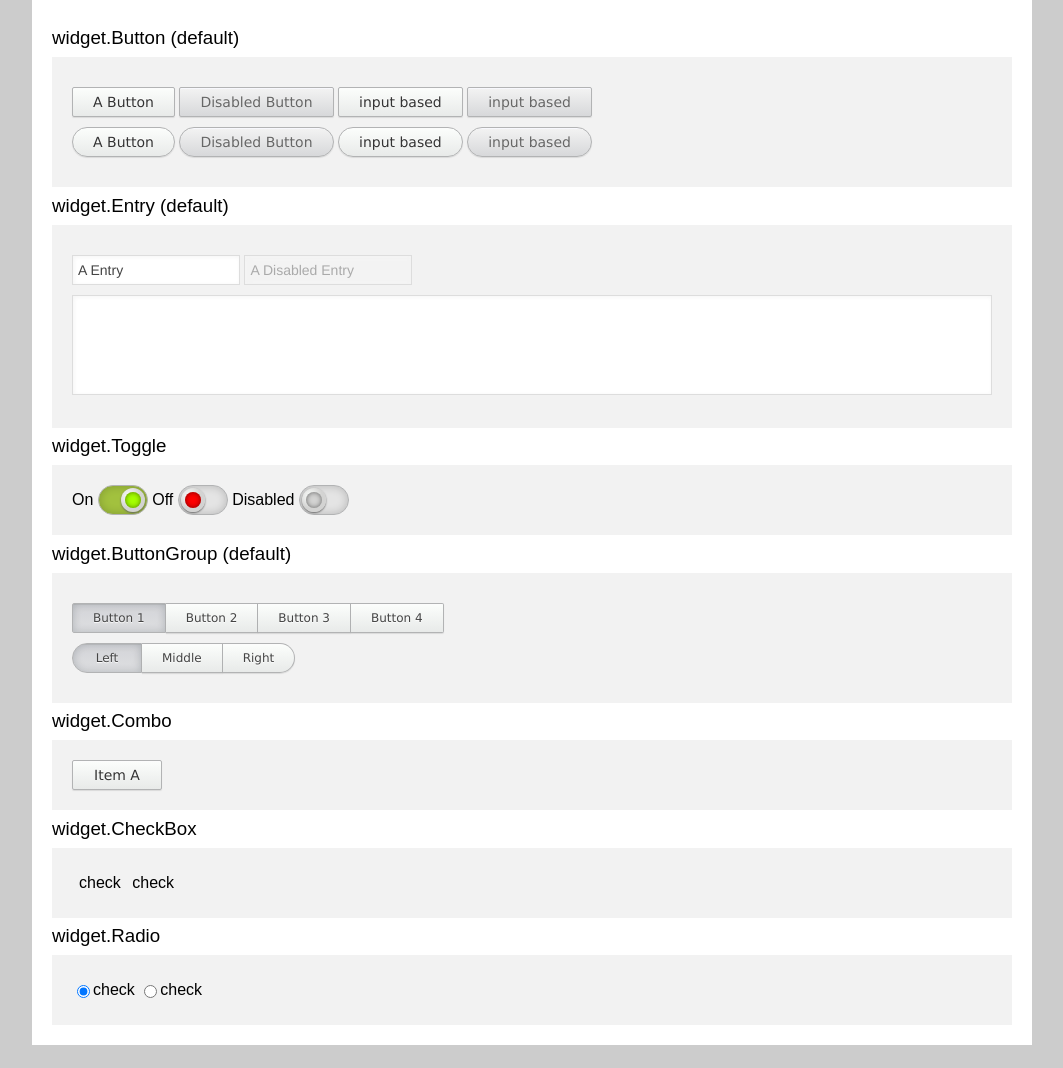
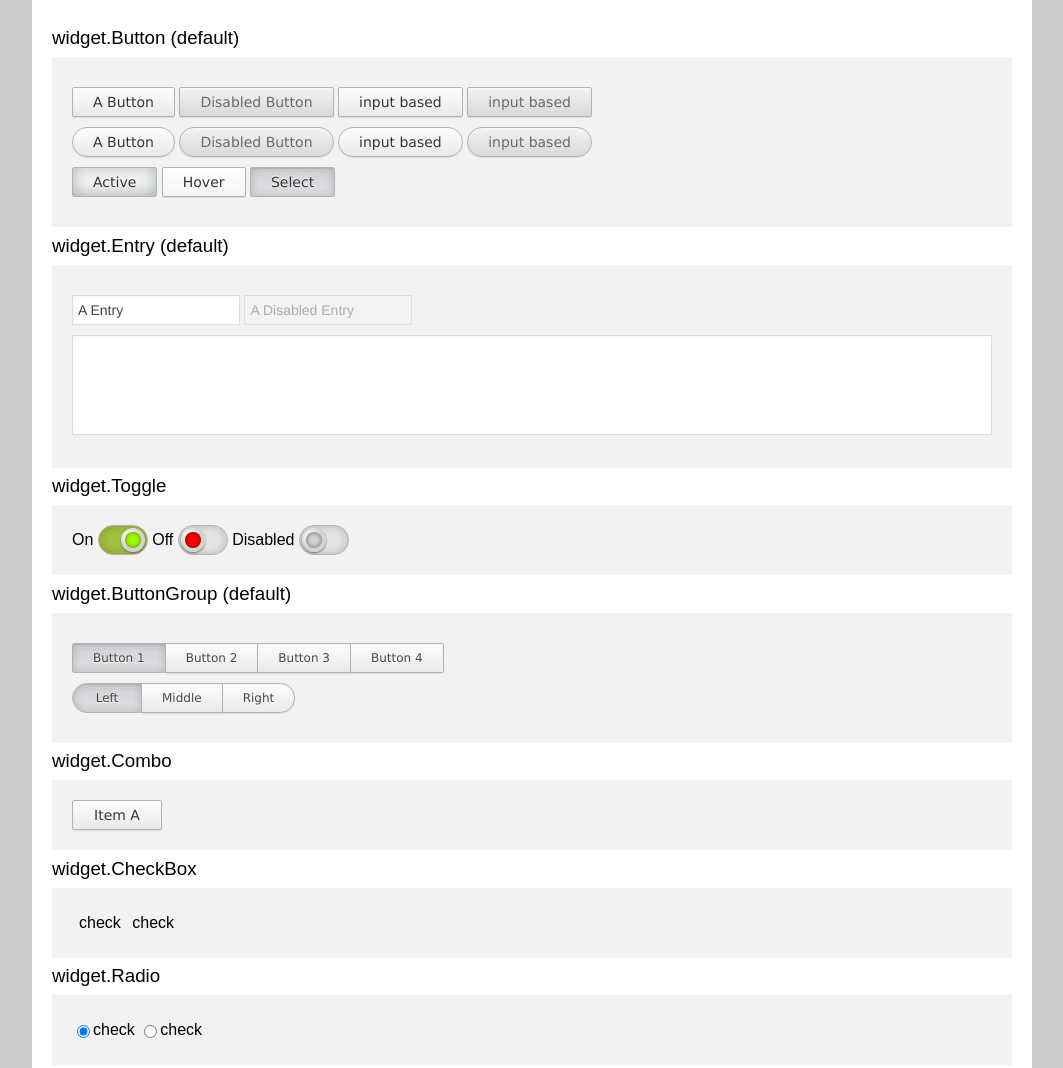
Before and after one commit to lyricat/mochi, a plain HTML site: page index.html in a window 1280 px wide. Shown: the top 1068 px of the page, without its empty margins (108-1171 px from the left). Before the commit the page ends 1045 px from the top, so only its background shows below. Drawn offline with nearby package versions, Linux system fonts and the light colour scheme.

Commit message:
update demo page

```diff
--- a/index.html
+++ b/index.html
@@ -2,7 +2,7 @@
 <html xmlns="http://www.w3.org/1999/xhtml" xml:lang="en-US" lang="en-US">
 	<head>
 		<meta http-equiv="content-type" content="text/html; charset=utf-8" />
-		<title>hotot.widget test page</title>
+		<title>Mochi Widget Set</title>
 		<link rel="stylesheet" href="css/mochi.css" type="text/css" media="screen" />
 		<style>
 			html, body, div, span, applet, object, iframe,
@@ -61,20 +61,21 @@
 				<h3>widget.Button (default)</h3>
 				<div class="pane" style="background-color: #f2f2f2">
 					<p>
-					<a class="mochi_button">
-						A Button
-					</a>
+					<a class="mochi_button">A Button</a>
 					<a class="mochi_button" disabled>Disabled Button</a>
 					<input type="button" class="mochi_button" value="input based"/>
 					<input type="button" class="mochi_button" value="input based" disabled/>
 					</p>
 					<p>
-					<a class="mochi_button round">
-						A Button
-					</a>
+					<a class="mochi_button round">A Button</a>
 					<a class="mochi_button round" disabled>Disabled Button</a>
 					<input type="button" class="mochi_button round" value="input based"/>
 					<input type="button" class="mochi_button round" value="input based" disabled/>
+					</p>
+					<p>
+						<a class="mochi_button mochi_button_active">Active</a>
+						<a class="mochi_button mochi_button_hover">Hover</a>
+						<a class="mochi_button mochi_button_select">Select</a>
 					</p>
 				</div>
 				<h3>widget.Entry (default)</h3>
```
